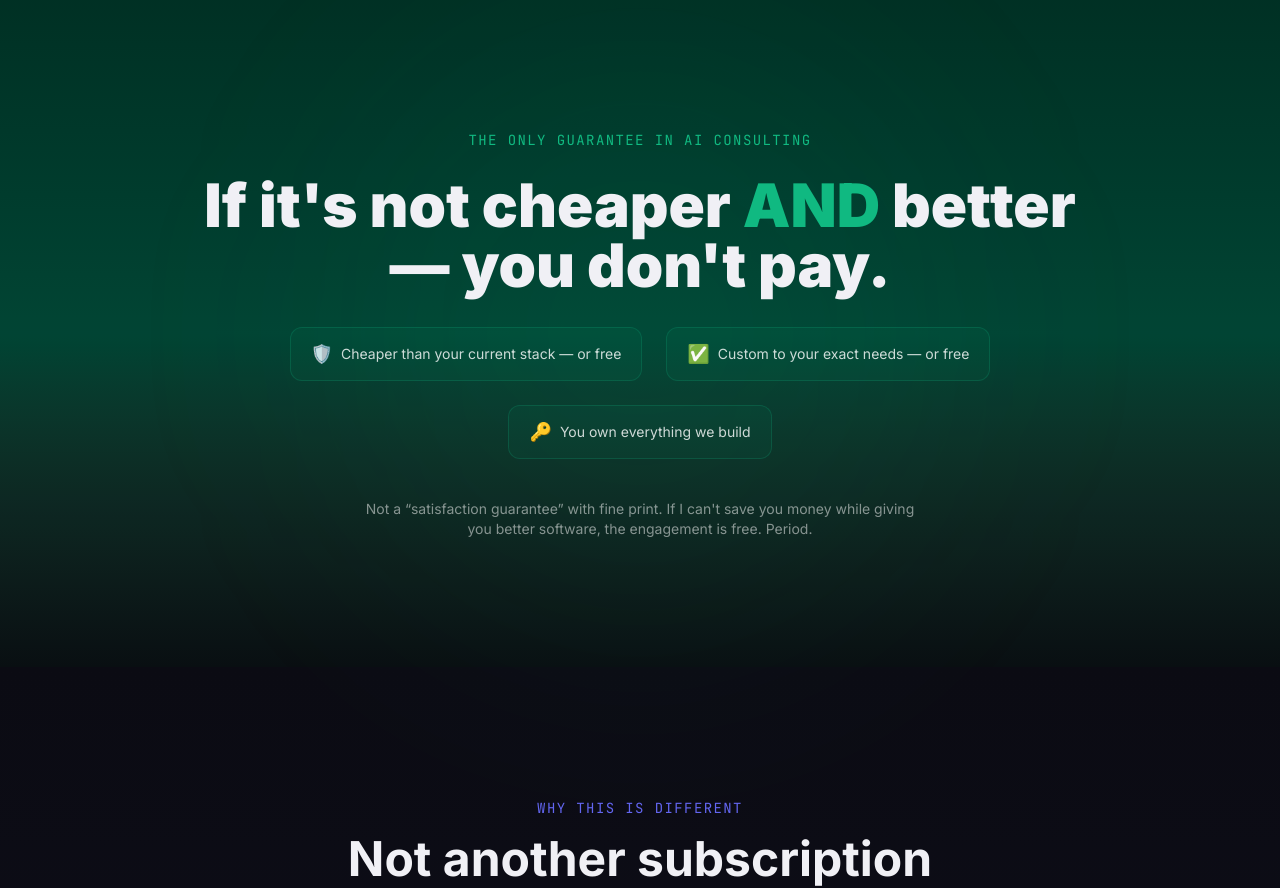
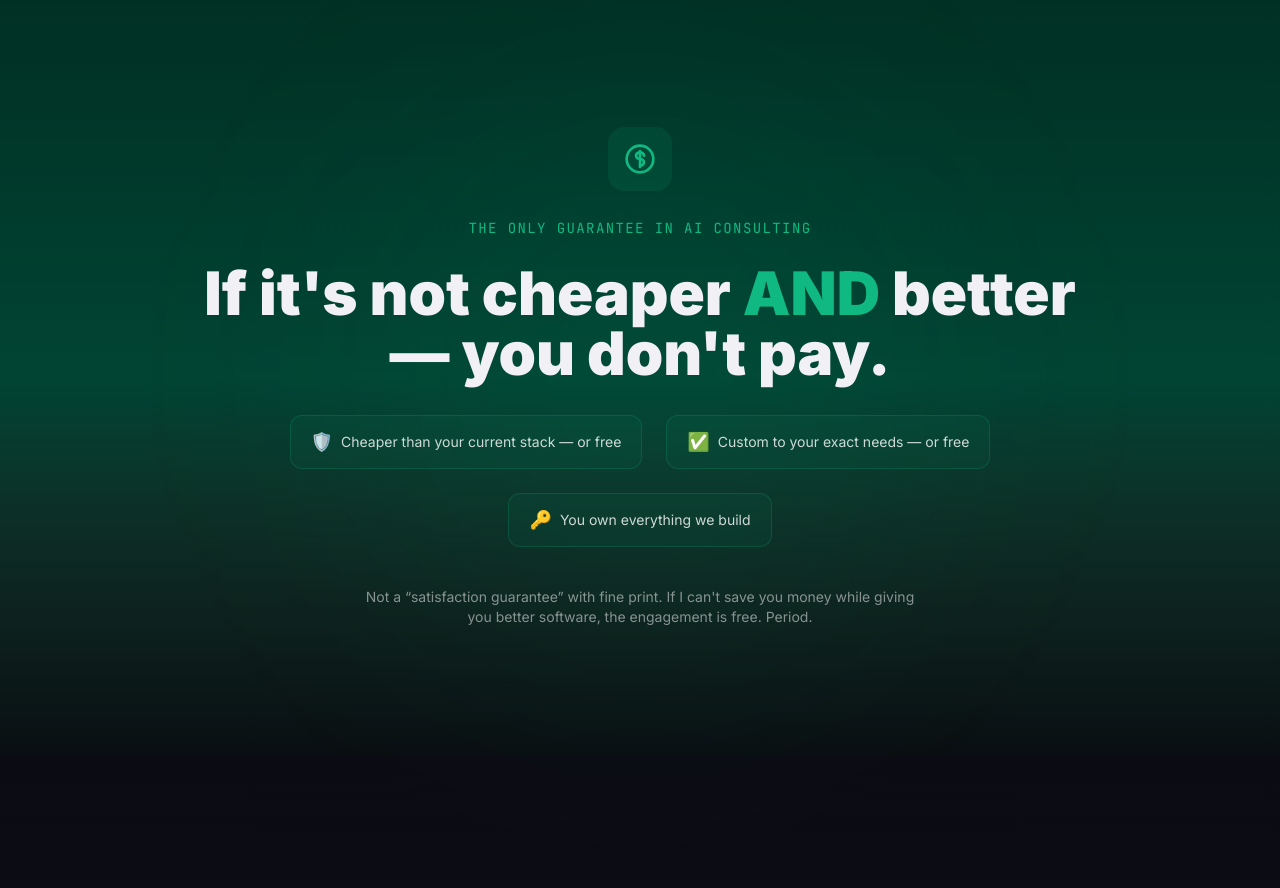
Before and after one commit to Strategies-Over-Stress/lee.ai, a Next.js app in the folder apps/web/: page / in a window 1280 px wide. Shown: the part 2960-3848 px from the top of the page. Built offline with nearby package versions, Linux system fonts and the light colour scheme.

Commit message:
Add money/dollar icon above Guarantee section header
Co-Authored-By: Claude Opus 4.6 (1M context) <noreply@anthropic.com>

```diff
--- a/apps/web/src/components/Guarantee.tsx
+++ b/apps/web/src/components/Guarantee.tsx
@@ -26,6 +26,14 @@ export default function Guarantee() {
           animate={isInView ? { opacity: 1, scale: 1 } : {}}
           transition={{ duration: 0.6 }}
         >
+          {/* Money icon */}
+          <div className="inline-flex items-center justify-center w-16 h-16 rounded-2xl bg-emerald/10 mb-6">
+            <svg width="32" height="32" viewBox="0 0 24 24" fill="none" xmlns="http://www.w3.org/2000/svg">
+              <circle cx="12" cy="12" r="10" stroke="#10b981" strokeWidth="2"/>
+              <path d="M12 6v12M15 9.5c0-1.38-1.34-2.5-3-2.5s-3 1.12-3 2.5 1.34 2.5 3 2.5 3 1.12 3 2.5-1.34 2.5-3 2.5" stroke="#10b981" strokeWidth="2" strokeLinecap="round"/>
+            </svg>
+          </div>
+          <br />
           <span className="font-mono text-emerald text-sm tracking-widest uppercase">
             The Only Guarantee in AI Consulting
           </span>
```
